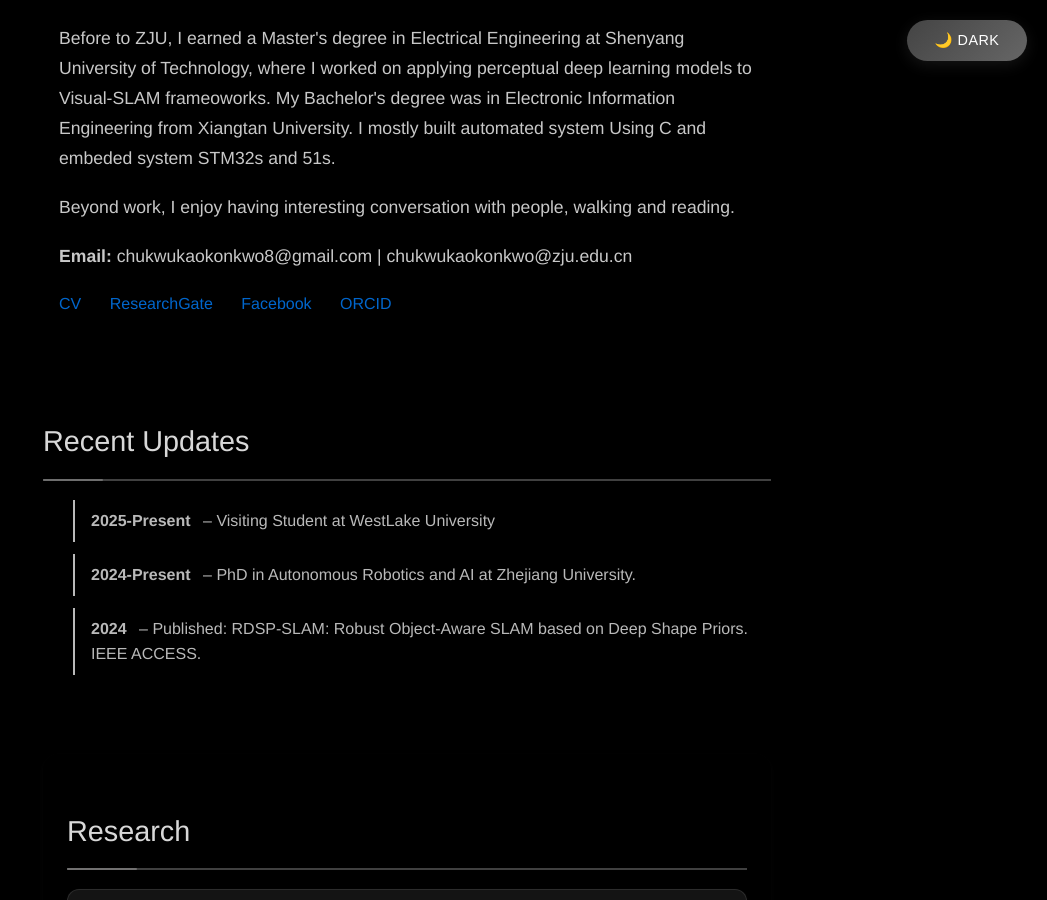
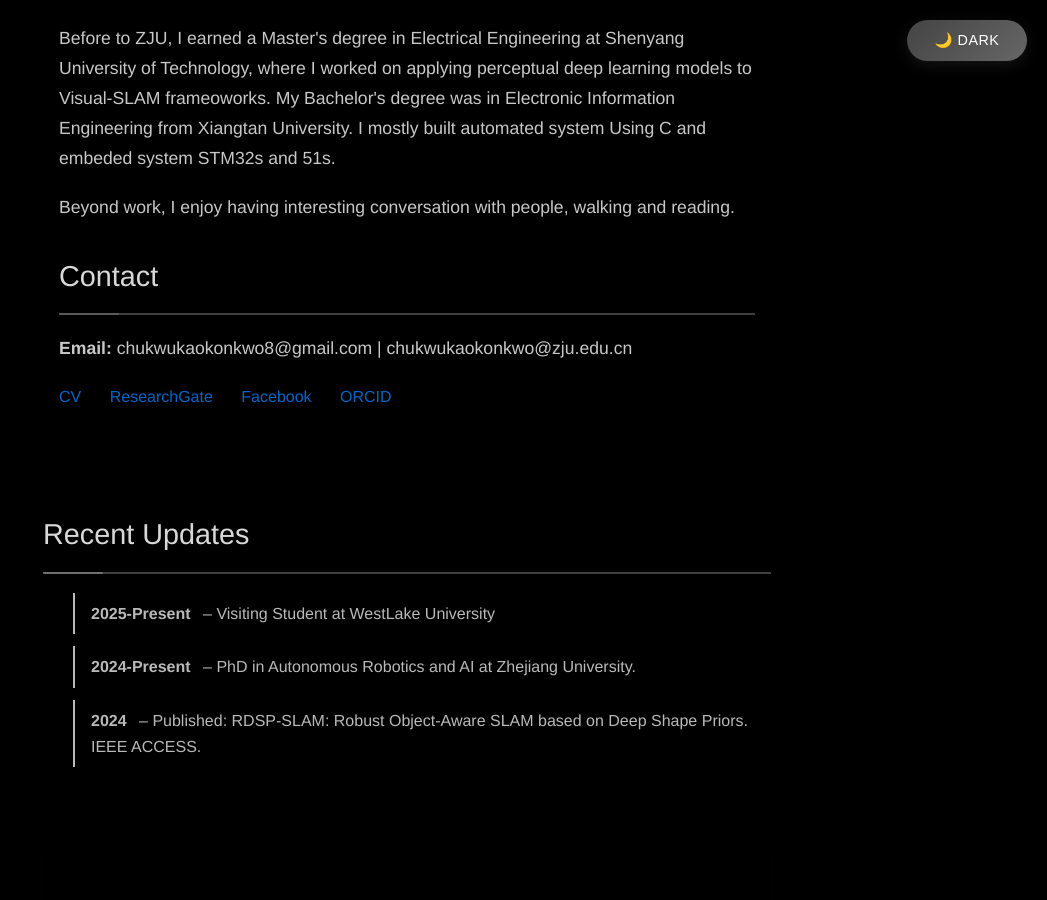
Before and after one commit to MosesChuka/MosesChuka.github.io, a Jekyll site: the page built from index.md, in a window 1280 px wide and 900 px high, scrolled down 611 px. Shown: the whole window, without its empty margins (233-1280 px from the left). Built offline with Jekyll 4.4.1, drawn with Linux system fonts in a browser that asks for light colours; our own code applies the rules of GitHub Pages for plain Markdown files.

Commit message:
Add Contact section header before email

```diff
--- a/index.md
+++ b/index.md
@@ -22,6 +22,7 @@ description: Moses Chukwuka's website
 <p>Before to ZJU, I earned a Master's degree in Electrical Engineering at Shenyang University of Technology, where I worked on applying perceptual deep learning models to Visual-SLAM frameoworks. My Bachelor's degree was in Electronic Information Engineering from Xiangtan University. I mostly built automated system Using C and embeded system STM32s and 51s.</p>
 <p>Beyond work, I enjoy having interesting conversation with people, walking and reading.</p>
 
+<h2>Contact</h2>
 <p><strong>Email:</strong> chukwukaokonkwo8@gmail.com | chukwukaokonkwo@zju.edu.cn</p>
 <div style='align-items: center; display:block;' class="links">
     <a href="/static/Okonkwo%20Moses%20Chukwuka%20ZJU-CV.pdf">CV</a>
```
